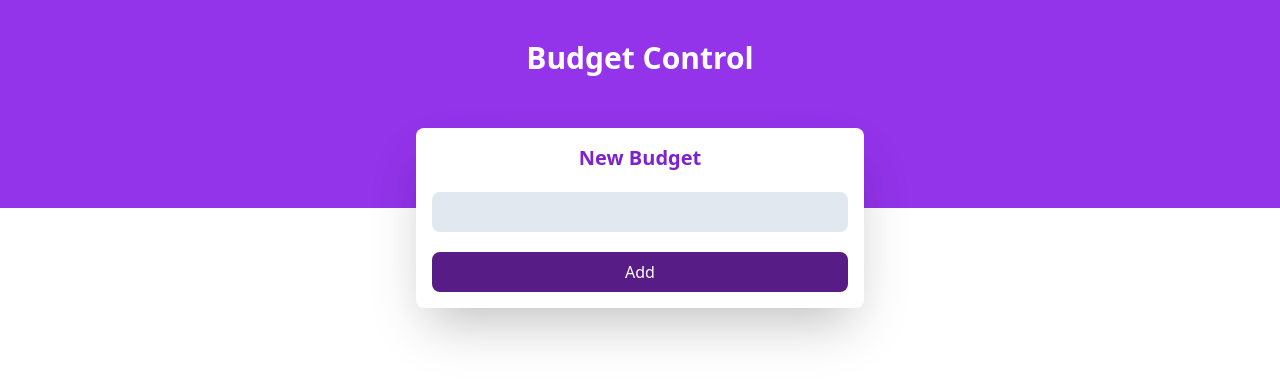
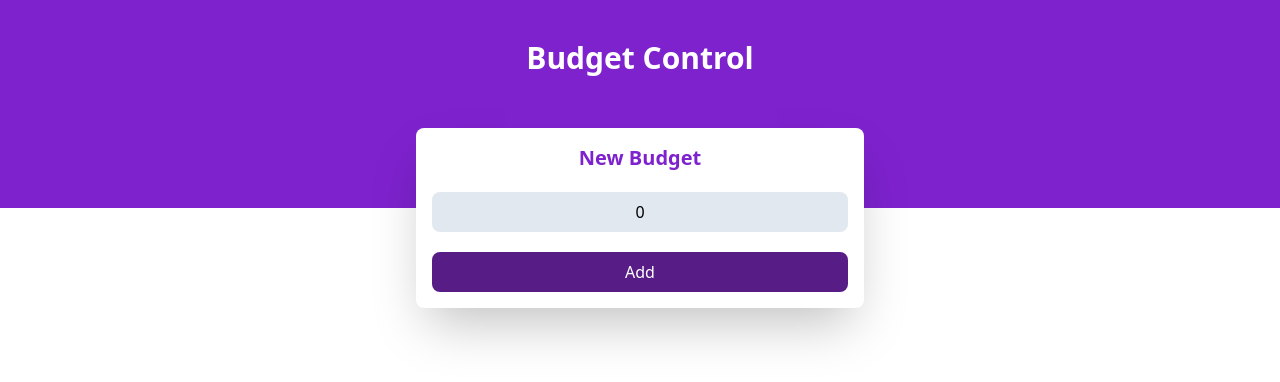
Before and after one commit to ericseparovic/budget-control, a React (Vite) app: page / in a window 1280 px wide. Shown: the top 382 px of the page. Built offline with nearby package versions, Linux system fonts and the light colour scheme.

Commit message:
Create budget state

```diff
--- a/src/App.jsx
+++ b/src/App.jsx
@@ -1,7 +1,10 @@
 import Header from "./components/Header";
+import { useState } from "react";
 
 function App() {
-  return <Header />;
+  const [budget, setBudget] = useState(0);
+
+  return <Header budget={budget} setBudget={setBudget} />;
 }
 
 export default App;
--- a/src/components/Header.jsx
+++ b/src/components/Header.jsx
@@ -1,11 +1,11 @@
 import React from "react";
 import NewBudget from "./NewBudget";
 
-export default function Header() {
+export default function Header({ budget, setBudget }) {
   return (
-    <header className="bg-purple-600 mx-auto text-center p-10 h-52">
+    <header className="bg-purple-700 mx-auto text-center p-10 h-52">
       <h1 className="text-white text-3xl font-bold mb-8">Budget Control</h1>
-      <NewBudget />
+      <NewBudget budget={budget} setBudget={setBudget} />
     </header>
   );
 }
--- a/src/components/NewBudget.jsx
+++ b/src/components/NewBudget.jsx
@@ -1,10 +1,16 @@
 import React from "react";
 
-function NewBudget() {
+function NewBudget({ budget, setBudget }) {
   return (
     <div className="max-w-md flex flex-col m-auto gap-5 bg-white p-4 rounded-lg shadow-2xl absolute left-0 right-0 top-32">
       <h2 className="text-purple-700 font-bold text-xl ">New Budget</h2>
-      <input className="rounded-lg p-2 bg-slate-200 text-center" type="text" />
+      <input
+        className="rounded-lg p-2 bg-slate-200 text-center outline-purple-700"
+        type="text"
+        placeholder="Add budget"
+        value={budget}
+        onChange={(e) => setBudget(e.target.value)}
+      />
       <input
         className="bg-purple-900 text-white rounded-lg p-2"
         type="button"
```
